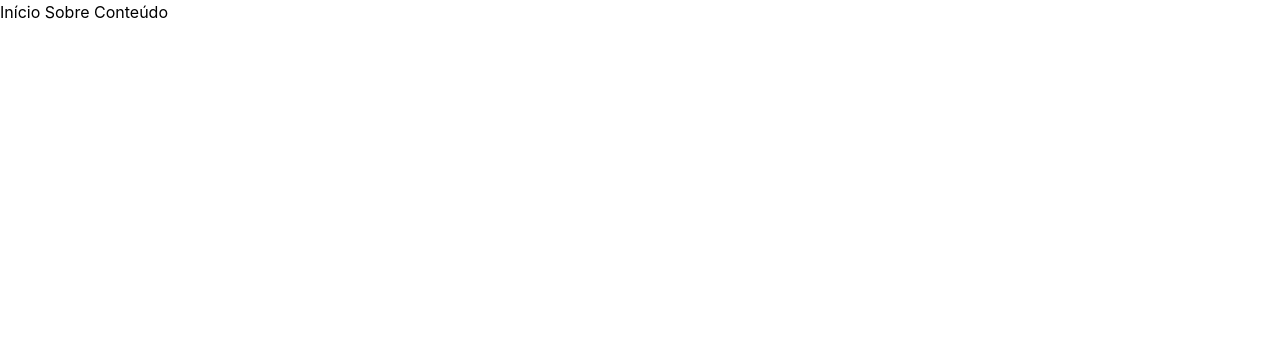
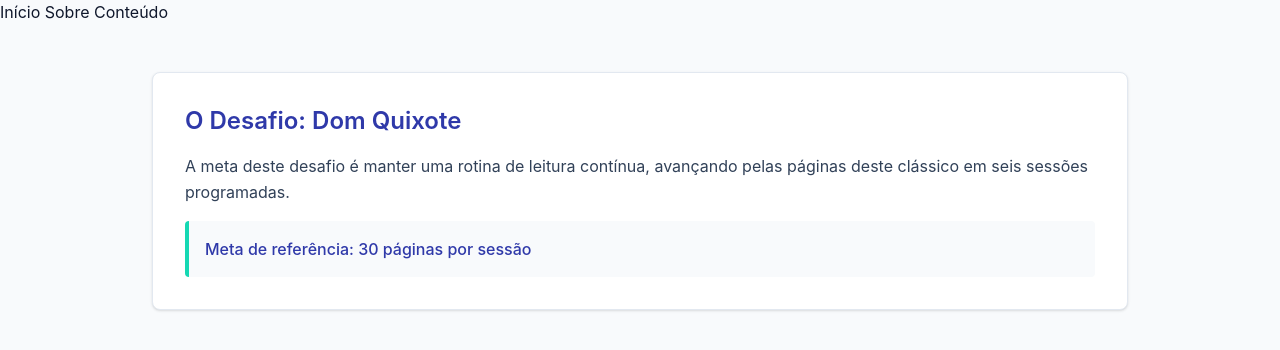
Before and after one commit to Zjonathas/Acompanhamento-de-leitura, a website: page src/index.html in a window 1280 px wide. Drawn offline with Linux system fonts and the light colour scheme.

Commit message:
feat: add initial index.html and Tailwind CSS output stylesheet

```diff
--- a/src/index.html
+++ b/src/index.html
@@ -6,7 +6,7 @@
     <link rel="stylesheet" href="output.css">
     <title>Acompanhamento de leitura</title>
 </head>
-<body>
+<body class="bg-slate-50 text-slate-900 font-sans antialiased flex flex-col min-h-screen">
     <header class="flex gap-3">
         <nav>
             <a href="#">Início</a>
@@ -16,8 +16,14 @@
 
     </header>
 
-    <main>
-
+    <main class="max-w-5xl mx-auto w-full p-6 mt-6 flex flex-col gap-12">
+        <section id="sobre" class="bg-white p-8 rounded-lg shadow-sm border border-slate-200">
+            <h2 class="text-2xl font-semibold mb-4 text-primaria">O Desafio: Dom Quixote</h2>
+            <p class="mb-4 leading-relaxed text-slate-700">A meta deste desafio é manter uma rotina de leitura contínua, avançando pelas páginas deste clássico em seis sessões programadas.</p>
+            <div class="bg-slate-50 border-l-4 border-destaque p-4 rounded text-primaria font-medium">
+                Meta de referência: 30 páginas por sessão
+            </div>
+        </section>
 
     </main>
 
```
Also changed, not shown: src/output.css.
